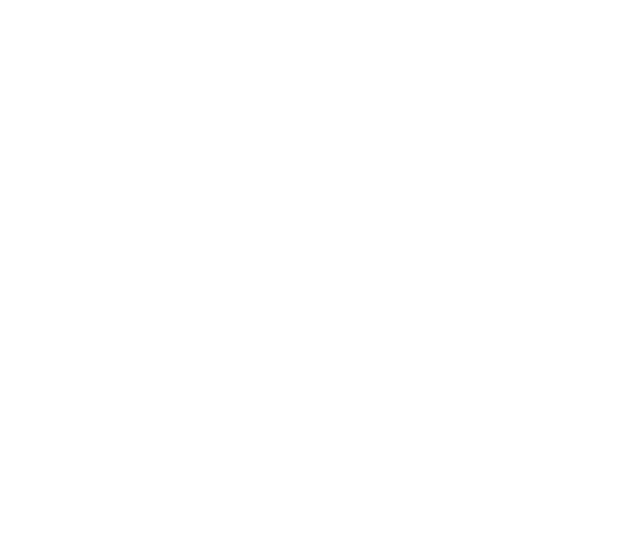
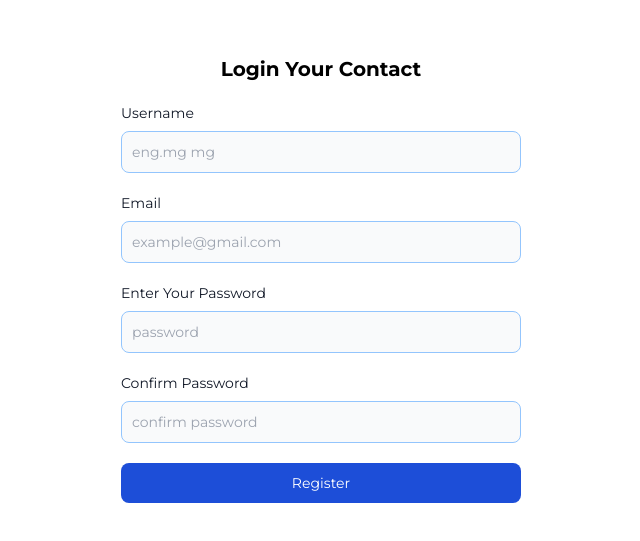
Before and after one commit to waiyanhein01/Contact-App, a React (Vite) app: page /register in a window 1280 px wide. Before the commit this address had no page. Shown: the part 121-662 px from the top of the page, without its empty margins (319-959 px from the left). Built offline with nearby package versions, Linux system fonts and the light colour scheme.

Commit message:
form-finish

```diff
--- a/src/App.jsx
+++ b/src/App.jsx
@@ -1,12 +1,14 @@
 import React from 'react'
 import { Route, Routes } from 'react-router-dom'
-import HomePage from './page/Home.page'
+import { HomePage, LoginPage, RegisterPage } from './page'
 
 const App = () => {
   return (
     <>
       <Routes>
-        <Route path='/' element={<HomePage/>}/>
+        <Route path='/' element={<LoginPage/>}/>
+        <Route path='/register' element={<RegisterPage/>}/>
+        <Route path='/home' element={<HomePage/>}/>
       </Routes>
     </>
   )
--- /dev/null
+++ b/src/components/Button.components.jsx
@@ -0,0 +1,12 @@
+import React from "react";
+
+const ButtonComponents = ({ ...rest }) => {
+  return (
+    <>
+  <button {...rest} className="text-white bg-blue-700 hover:bg-blue-800 focus:ring-4 focus:outline-none focus:ring-blue-300 font-medium rounded-lg text-sm w-full px-5 py-2.5 text-center" />
+</>
+
+  );
+};
+
+export default ButtonComponents;
--- /dev/null
+++ b/src/components/Container.components.jsx
@@ -0,0 +1,11 @@
+import React from 'react'
+
+const ContainerComponents = ({children}) => {
+  return (
+    <div className=' container mx-auto h-screen'>
+      {children}
+    </div>
+  )
+}
+
+export default ContainerComponents
--- /dev/null
+++ b/src/components/Form.components.jsx
@@ -0,0 +1,23 @@
+import React from "react";
+
+const FormComponents = ({ type, name, label, placeholder = "", ...rest }) => {
+  return (
+    <div className="mb-5">
+      <label
+        htmlFor={name}
+        className="block mb-2 text-sm font-medium text-gray-900 dark:text-white"
+      >
+        {label}
+      </label>
+      <input
+        {...rest}
+        name={name}
+        type={type}
+        className="bg-gray-50 border border-blue-300 text-gray-900 text-sm rounded-lg focus:ring-blue-500 focus:border-blue-500 outline-none block w-full p-2.5 "
+        placeholder={placeholder}
+      />
+    </div>
+  );
+};
+
+export default FormComponents;
--- /dev/null
+++ b/src/components/index.js
@@ -0,0 +1,3 @@
+export {default as ContainerComponent} from "./Container.components"
+export {default as FormComponent} from "./Form.components"
+export {default as ButtonComponent} from "./Button.components"
--- a/src/page/Login.page.jsx
+++ b/src/page/Login.page.jsx
@@ -1,11 +1,49 @@
-import React from 'react'
+import React, { useState } from "react";
+import {
+  ButtonComponent,
+  ContainerComponent,
+  FormComponent,
+} from "../components";
 
 const LoginPage = () => {
+  const [formData, setFormData] = useState({ email: "", password: "" });
+  const handleLoginFormInput = (e) => {
+      setFormData((pre) => ({ ...pre, [e.target.name]: e.target.value }))
+  };
+
+  const handleLoginSubmit = (e) => {
+    e.preventDefault()
+    console.log(formData)
+  }
   return (
-    <div>
-      LoginPage
-    </div>
-  )
-}
+    <ContainerComponent>
+      <div className="flex flex-col items-center justify-center w-auto h-full">
+        <div className="lg:w-[400px] w-[300px]">
+          <h1 className="text-xl font-bold text-center">Login Your Contact</h1>
+          <form onSubmit={handleLoginSubmit} className=" mt-5">
+            <FormComponent
+              value={formData.email}
+              onChange={handleLoginFormInput}
+              name={"email"}
+              label={"Enter Your Email"}
+              type={"email"}
+              placeholder={"Example@gmail.com"}
+            />
 
-export default LoginPage
+            <FormComponent
+              value={formData.password}
+              onChange={handleLoginFormInput}
+              name={"password"}
+              label={"Password"}
+              type={"password"}
+            />
+
+            <ButtonComponent type="Submit">Login</ButtonComponent>
+          </form>
+        </div>
+      </div>
+    </ContainerComponent>
+  );
+};
+
+export default LoginPage;
--- a/src/page/Register.page.jsx
+++ b/src/page/Register.page.jsx
@@ -1,11 +1,73 @@
-import React from 'react'
+import React, { useState } from "react";
+import {
+  ButtonComponent,
+  ContainerComponent,
+  FormComponent,
+} from "../components";
 
 const RegisterPage = () => {
+  const [formData, setFormData] = useState({
+    name: "",
+    email: "",
+    password: "",
+    password_confirmation: "",
+  });
+  const handleRegisterFormInput = (e) => {
+    setFormData((pre) => ({ ...pre, [e.target.name]: e.target.value }));
+  };
+
+  const handleRegisterSubmit = (e) => {
+    e.preventDefault();
+    console.log(formData);
+  };
   return (
-    <div>
-      RegisterPage
-    </div>
-  )
-}
+    <ContainerComponent>
+      <div className="flex flex-col items-center justify-center w-auto h-full">
+        <div className="lg:w-[400px] w-[300px]">
+          <h1 className="text-xl font-bold text-center">Login Your Contact</h1>
+          <form onSubmit={handleRegisterSubmit} className=" mt-5">
+            <FormComponent
+              value={formData.name}
+              onChange={handleRegisterFormInput}
+              name={"name"}
+              label={"Username"}
+              type={"text"}
+              placeholder={"eng.mg mg"}
+            />
 
-export default RegisterPage
+            <FormComponent
+              value={formData.email}
+              onChange={handleRegisterFormInput}
+              name={"email"}
+              label={"Email"}
+              type={"email"}
+              placeholder={"example@gmail.com"}
+            />
+
+            <FormComponent
+              value={formData.password}
+              onChange={handleRegisterFormInput}
+              name={"password"}
+              label={"Enter Your Password"}
+              type={"password"}
+              placeholder={"password"}
+            />
+
+            <FormComponent
+              value={formData.password_confirmation}
+              onChange={handleRegisterFormInput}
+              name={"password_confirmation"}
+              label={"Confirm Password"}
+              type={"password"}
+              placeholder={"confirm password"}
+            />
+
+            <ButtonComponent type="Submit">Register</ButtonComponent>
+          </form>
+        </div>
+      </div>
+    </ContainerComponent>
+  );
+};
+
+export default RegisterPage;
--- a/src/page/index.js
+++ b/src/page/index.js
@@ -1,3 +1,3 @@
-import {default as HomePage} from "./Home.page"
-import {default as LoginPage} from "./Login.page"
-import {default as RegisterPage} from "./Register.page"
+export {default as HomePage} from "./Home.page"
+export {default as LoginPage} from "./Login.page"
+export {default as RegisterPage} from "./Register.page"
```
